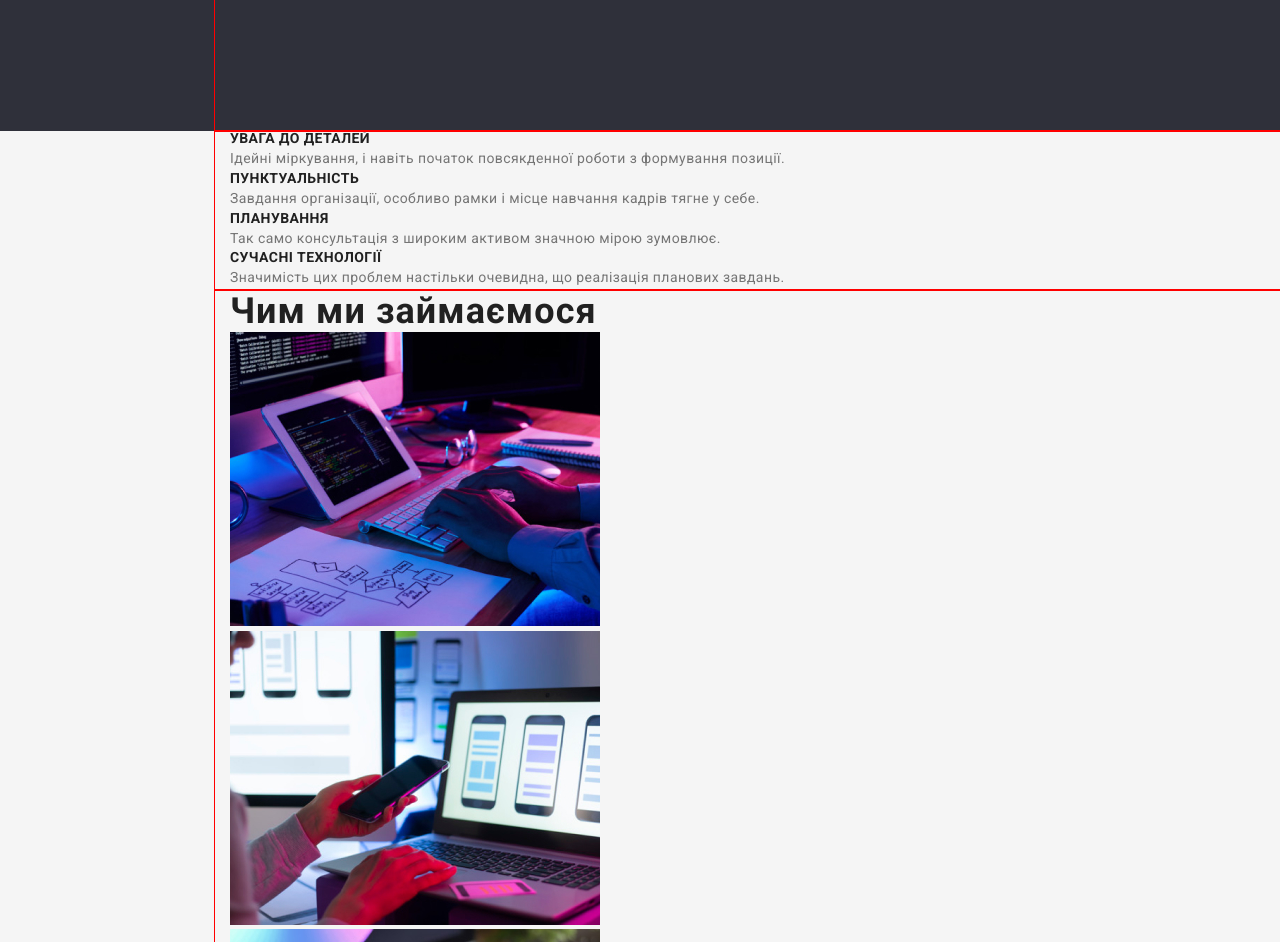
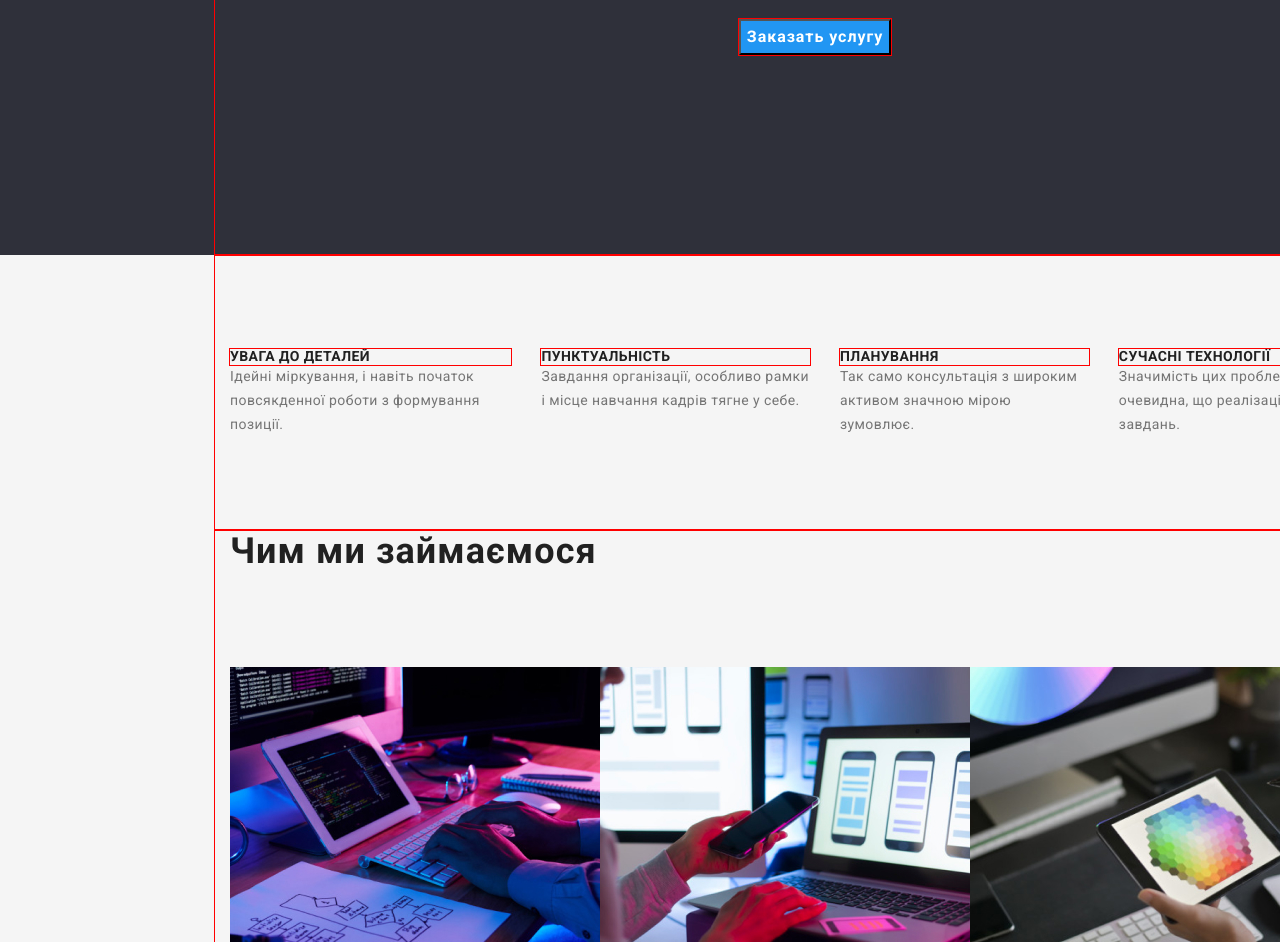
Before and after one commit to Y-Savushchyk/goit-markup-hw-03, a plain HTML site: page index.html in a window 1280 px wide. Shown: the part 537-1479 px from the top of the page. Drawn offline with nearby package versions, Linux system fonts and the light colour scheme.

Commit message:
add benefits sectrion

```diff
--- a/css/styles.css
+++ b/css/styles.css
@@ -231,7 +231,14 @@ p {
   line-height: 1.7;
   letter-spacing: 0.03em;
 }
+.container > .list {
+  display: flex;
+  padding-top: 94px;
+  padding-bottom: 94px;
+}
 .benefits .title {
+  outline: 1px solid red;
+
   color: var(--primary-title-color);
   font-style: normal;
   font-weight: 700;
@@ -240,6 +247,13 @@ p {
   letter-spacing: 0.03em;
   text-transform: uppercase;
 }
+.container > .list > .item {
+  margin-right: 30px;
+}
+.container > .list > .item:last-child {
+  margin-right: 0px;
+}
+
 /*Чим ми займаємося*/
 .activity .title {
   color: var(--primary-title-color);
--- a/index.html
+++ b/index.html
@@ -50,23 +50,23 @@
       </section>
 
       <!--перелік переваг-->
-      <section class="benefits">
+      <section class="benefits section">
         <div class="container">
           <h2 class="title visually-hidden">перелік переваг</h2>
           <ul class="list">
-            <li>
+            <li class="item">
               <h3 class="title">УВАГА ДО ДЕТАЛЕЙ</h3>
               <p>Ідейні міркування, і навіть початок повсякденної роботи з формування позиції.</p>
             </li>
-            <li>
+            <li class="item">
               <h3 class="title">ПУНКТУАЛЬНІСТЬ</h3>
               <p>Завдання організації, особливо рамки і місце навчання кадрів тягне у себе.</p>
             </li>
-            <li>
+            <li class="item">
               <h3 class="title">ПЛАНУВАННЯ</h3>
               <p>Так само консультація з широким активом значною мірою зумовлює.</p>
             </li>
-            <li>
+            <li class="item">
               <h3 class="title">СУЧАСНІ ТЕХНОЛОГІЇ</h3>
               <p>Значимість цих проблем настільки очевидна, що реалізація планових завдань.</p>
             </li>
```
